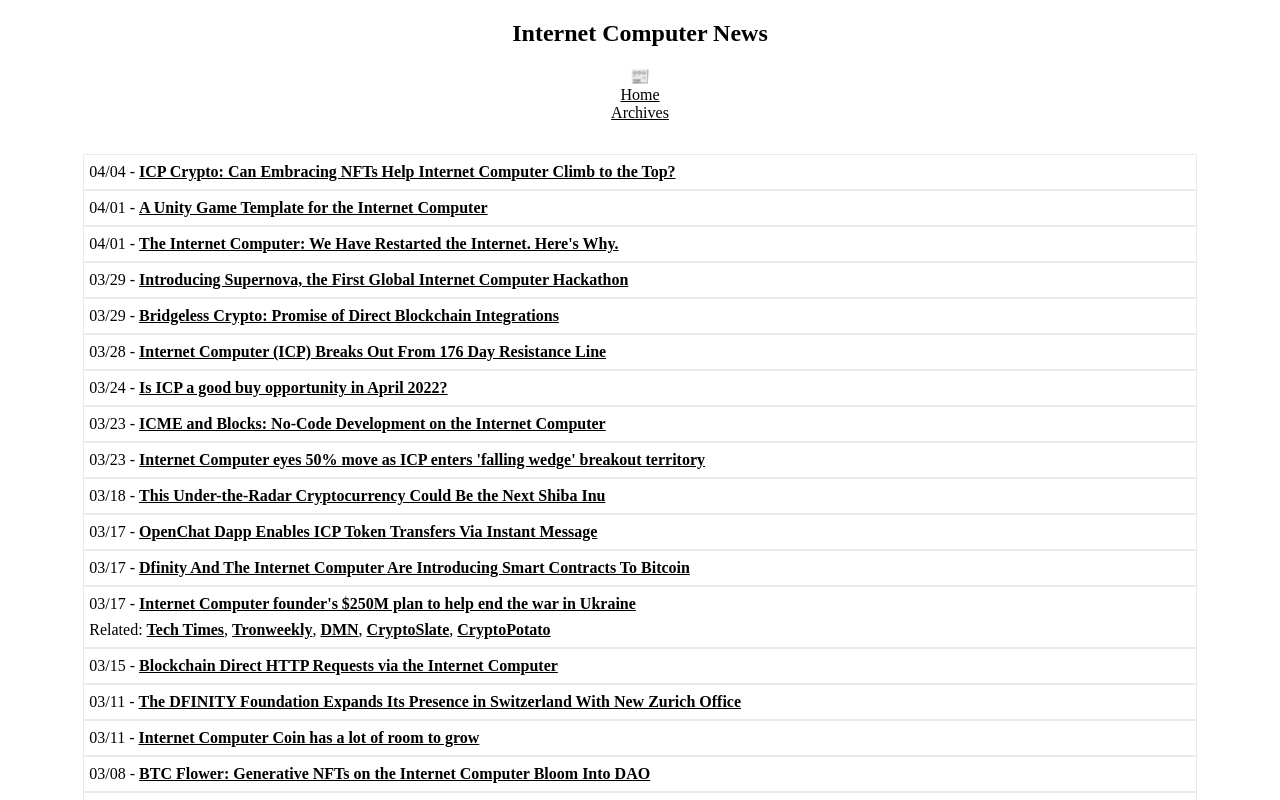
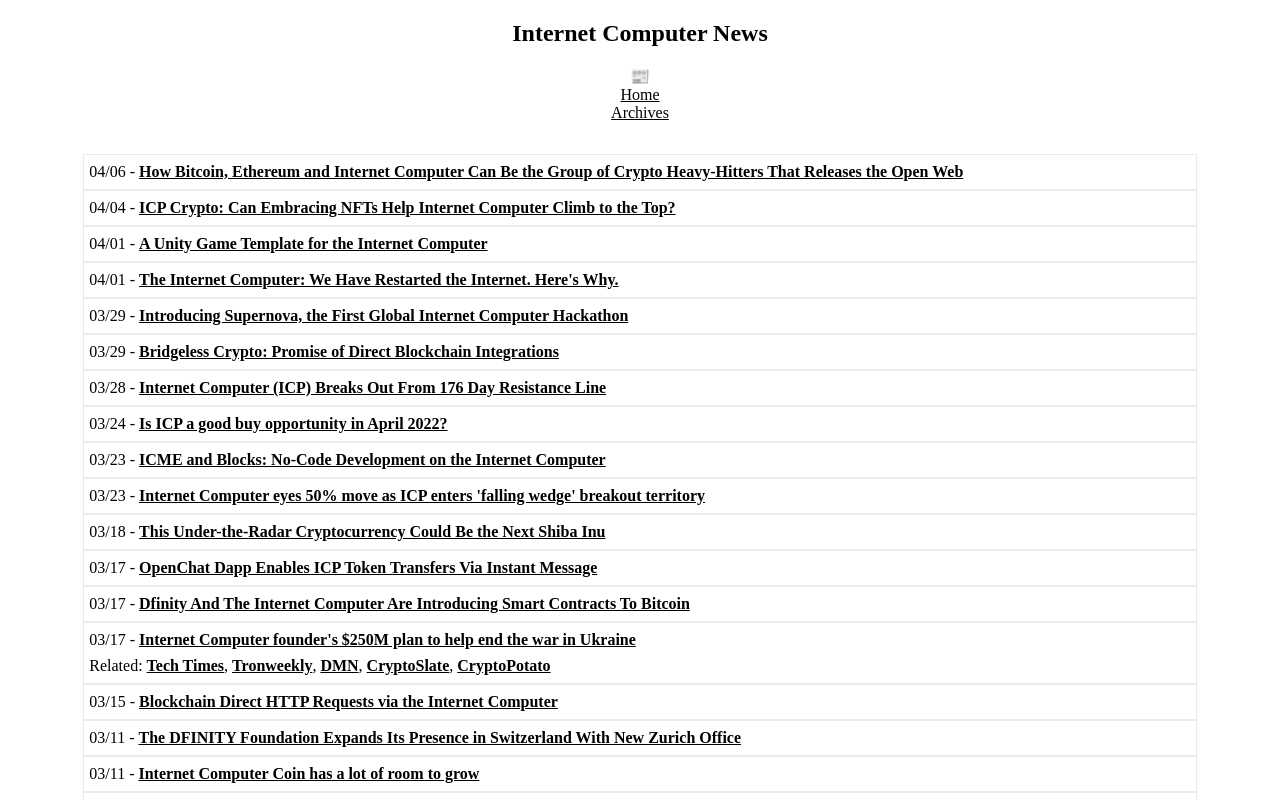
Before and after one commit to rjlucasm/ictoday, a Next.js app: page /news/2022 in a window 1280 px wide. Shown: the top 800 px of the page. Built offline with nearby package versions, Linux system fonts and the light colour scheme.

Commit message:
News 04/06

```diff
--- a/pages/news/2022.js
+++ b/pages/news/2022.js
@@ -19,6 +19,9 @@
             <Link href="/archive"><a style={{ color: 'inherit' }}>Archives</a></Link>
 
             <div className="pagesgrid">
+            <div className="pagescard">04/06 -&nbsp;
+                <a href="https://www.ilounge.com/articles/how-bitcoin-etherium-and-dfinitys-internet-computer-can-be-the-group-of-crypto-heavy-hitters-that-releases-the-open-web" target="_blank" rel="noopener noreferrer">How Bitcoin, Ethereum and Internet Computer Can Be the Group of Crypto Heavy-Hitters That Releases the Open Web</a>
+            </div>
             <div className="pagescard">04/04 -&nbsp;
                 <a href="https://investorplace.com/2022/04/icp-crypto-can-embracing-nfts-help-internet-computer-climb-to-the-top/" target="_blank" rel="noopener noreferrer">ICP Crypto: Can Embracing NFTs Help Internet Computer Climb to the Top?</a>
             </div>
```
